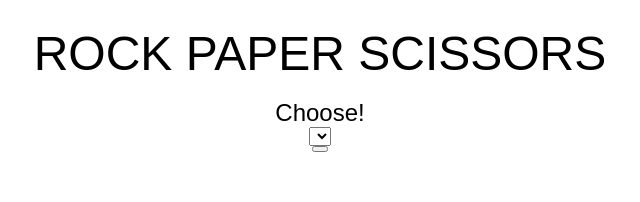
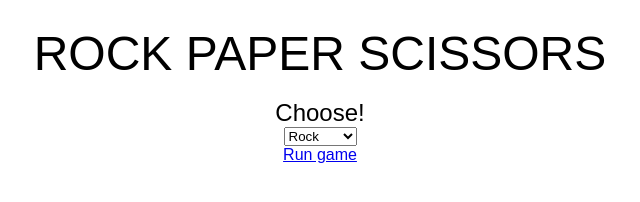
Before and after one commit to ed6767/rockpaperscissors, a plain HTML site: page index.htm in a window 1280 px wide. Shown: the whole page, without its empty margins (320-960 px from the left). Drawn offline with Linux system fonts and the light colour scheme; a web font is replaced by a local one.

Commit message:
Update index.htm

```diff
--- a/index.htm
+++ b/index.htm
@@ -7,6 +7,13 @@ body{
 font-family: 'Mina', sans-serif;
 }
 </style>
+    <script>
+        function rungame() {
+            let choices = ['Rock', 'Paper, 'Scissors', 'Scissors', 'Rock' , 'Paper', 'Paper', 'Rock', 'Rock', 'Paper', 'Scissors'];
+            let result = choices[Math.floor(Math.random() * 10)];
+            alert(result);
+        }
+    </script>
 </head>
 <body>
 <center>
@@ -15,13 +22,19 @@ font-family: 'Mina', sans-serif;
 <br><br>
 <font size=5>Choose!</font>
 <br>
-<select name="choice" id="choice">
-    ROCK
-    PAPER
-    SCISSORS
+
+ <select id="choice">
+  <option value="r">Rock</option>
+  <option value="p">Paper</option>
+  <option value="s">Scissors</option>
+  <option value="icri">Cry</option>
 </select>
+
 <br>
-<button onclick="gamerun();" value="PLAY" />
+    <a href="#run" onclick="rungame();">Run game</a>
+    <br><br>
+    <div id="result">
+    </div>
 </center>
 </body>
 </html>
```
